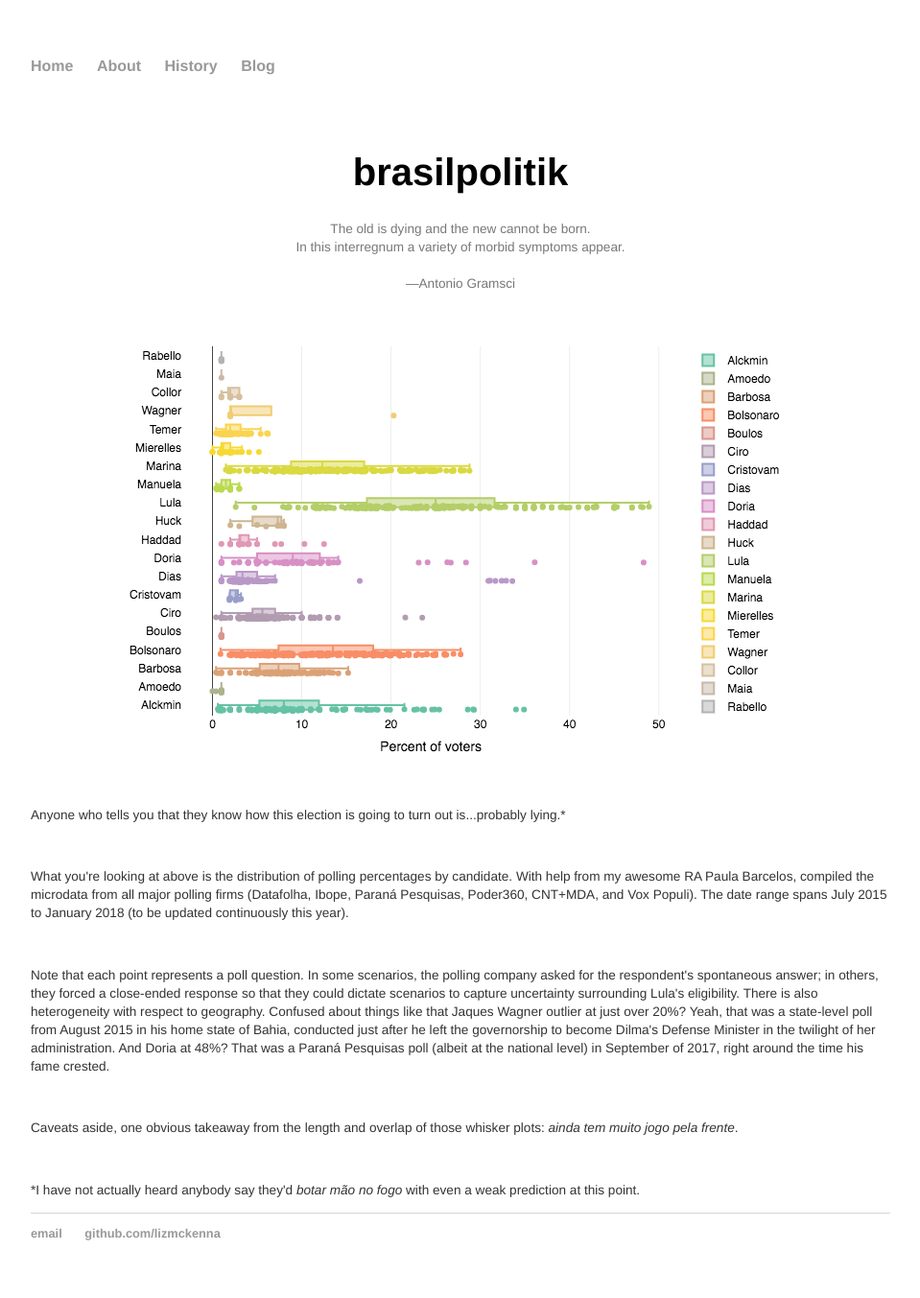
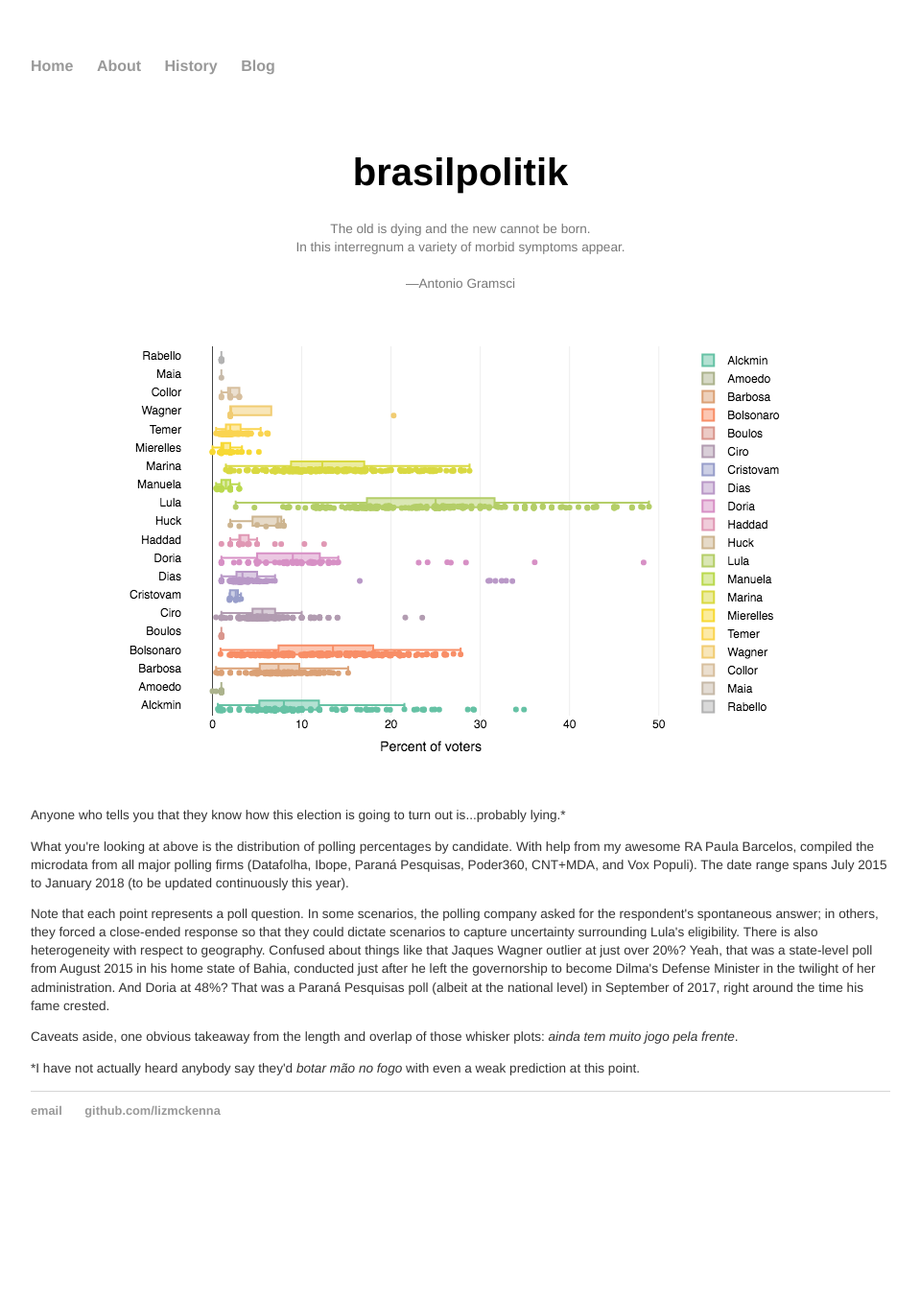
Before and after one commit to lizmckenna/elizabethmckenna.org, a Jekyll site: the page built from index.html, in a window 1280 px wide. Shown: the whole page at 96% size, without its empty margins (160-1119 px from the left). Built offline with Jekyll 4.4.1, drawn with Linux system fonts in a browser that asks for light colours; after the commit the page ends 1225 px from its top, so only the background shows below that.

Commit message:
Update index.html

```diff
--- a/index.html
+++ b/index.html
@@ -18,15 +18,12 @@ title: brasilpolitik
 
 <br>
 <br>
+<p></p>
 <p> Anyone who tells you that they know how this election is going to turn out is...probably lying.* </p>
-<br>
 <p> What you're looking at above is the distribution of polling percentages by candidate. With help from my awesome RA Paula Barcelos, compiled the microdata from all major polling firms (Datafolha, Ibope, Paraná Pesquisas, Poder360, CNT+MDA, and Vox Populi). The date range spans July 2015 to January 2018 (to be updated continuously this year).</p>
-<br>
 <p> Note that each point represents a poll question. In some scenarios, the polling company asked for the respondent's spontaneous answer; in others, they forced a close-ended response so that they could dictate scenarios to capture uncertainty surrounding Lula's eligibility.
 There is also heterogeneity with respect to geography. Confused about things like that Jaques Wagner outlier at just over 20%? Yeah, that was a state-level poll from August 2015 in his home state of Bahia, conducted just after he left the governorship to become Dilma's Defense Minister in the twilight of her administration. And Doria at 48%? That was a Paraná Pesquisas poll (albeit at the national level) in September of 2017, right around the time his fame crested.</p>
-<br>
 <p> Caveats aside, one obvious takeaway from the length and overlap of those whisker plots: <i> ainda tem muito jogo pela frente</i>.<p>
-<br>
 <p> *I have not actually heard anybody say they'd <i> botar mão no fogo </i> with even a weak prediction at this point.</p>
 
 </div><!-- /.blurb -->
```
